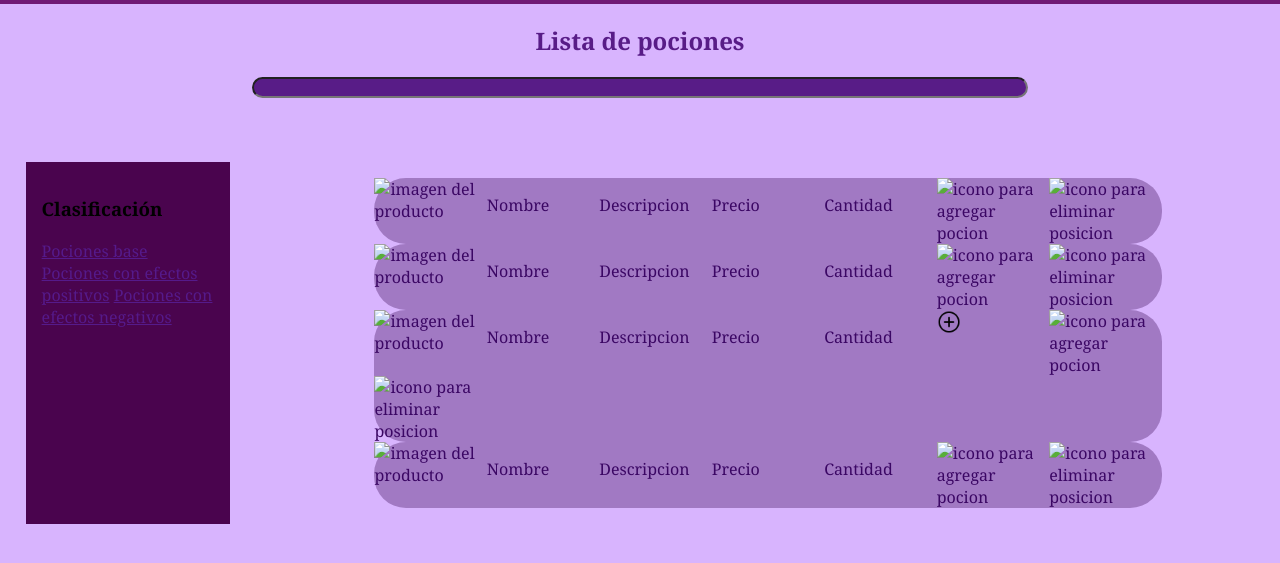
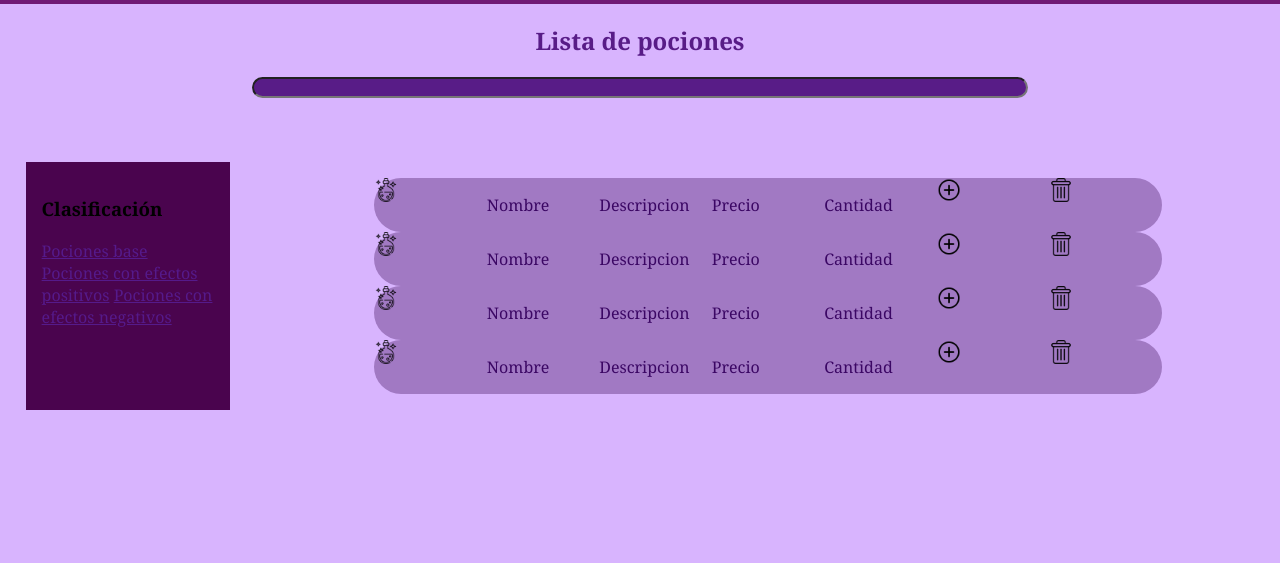
Before and after one commit to VJGuti/e-actividad-4.3-proyectoFinal, a website: page front_end/index.html in a window 1280 px wide. Shown: the part 63-626 px from the top of the page. Drawn offline with Linux system fonts and the light colour scheme.

Commit message:
cambios estilos

```diff
--- a/front_end/index.html
+++ b/front_end/index.html
@@ -25,44 +25,52 @@
             </nav>
             <div class="pociones">
                 <div class="producto">
-                    <img src="" alt="imagen del producto">
+                    <a href=""><img src="img/pocion.png" alt="imagen del producto" class="imgPocion"></a>
                     <p>Nombre</p>
                     <p>Descripcion</p>
                     <p>Precio</p>
                     <p>Cantidad</p>
-                    <img src="" alt="icono para agregar pocion">
-                    <img src="" alt="icono para eliminar posicion">
+                    <a href=""><img src="img/agregar.png" alt="icono para agregar pocion"
+                        class="agregar">
+                    </a>
+                    <a href=""><img src="img/eliminar.png" alt="icono para eliminar posicion" class="eliminar"></a>
+
                 </div>
                 <div class="producto">
-                    <img src="" alt="imagen del producto">
+                    <a href=""><img src="img/pocion.png" alt="imagen del producto" class="imgPocion"></a>
                     <p>Nombre</p>
                     <p>Descripcion</p>
                     <p>Precio</p>
                     <p>Cantidad</p>
-                    <img src="" alt="icono para agregar pocion">
-                    <img src="" alt="icono para eliminar posicion">
-                </div>
-                <div class="producto">
-                    <img src="" alt="imagen del producto">
+                    <a href=""><img src="img/agregar.png" alt="icono para agregar pocion"
+                        class="agregar">
+                    </a>
+                    <a href=""><img src="img/eliminar.png" alt="icono para eliminar posicion" class="eliminar"></a>
+
+                </div>  <div class="producto">
+                    <a href=""><img src="img/pocion.png" alt="imagen del producto" class="imgPocion"></a>
                     <p>Nombre</p>
                     <p>Descripcion</p>
                     <p>Precio</p>
                     <p>Cantidad</p>
-                    <a href=""><img src="img/agregar.png" alt=""
+                    <a href=""><img src="img/agregar.png" alt="icono para agregar pocion"
                         class="agregar">
                     </a>
-                    <img src="" alt="icono para agregar pocion">
-                    <img src="" alt="icono para eliminar posicion">
-                </div>
-                <div class="producto">
-                    <img src="" alt="imagen del producto">
+                    <a href=""><img src="img/eliminar.png" alt="icono para eliminar posicion" class="eliminar"></a>
+
+                </div>  <div class="producto">
+                    <a href=""><img src="img/pocion.png" alt="imagen del producto" class="imgPocion"></a>
                     <p>Nombre</p>
                     <p>Descripcion</p>
                     <p>Precio</p>
                     <p>Cantidad</p>
-                    <img src="" alt="icono para agregar pocion">
-                    <img src="" alt="icono para eliminar posicion">
+                    <a href=""><img src="img/agregar.png" alt="icono para agregar pocion"
+                        class="agregar">
+                    </a>
+                    <a href=""><img src="img/eliminar.png" alt="icono para eliminar posicion" class="eliminar"></a>
+
                 </div>
+
             </div>
         </div>
     </section>
--- a/front_end/styles.css
+++ b/front_end/styles.css
@@ -57,7 +57,7 @@ nav{
     grid-template-columns: repeat(7, 1fr);
     border-radius: 2rem;
 }
-.agregar{
+.agregar , .eliminar, .imgPocion{
     width: 1.5em;
     align-items: center;
     margin: auto;
```
